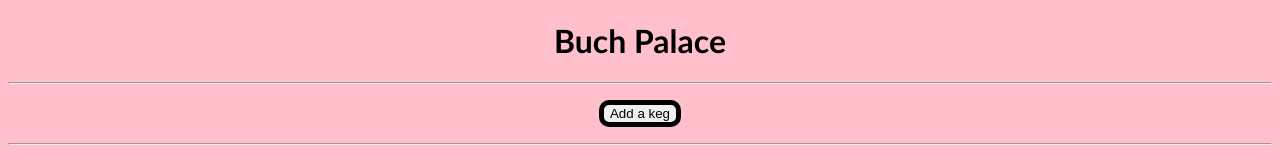
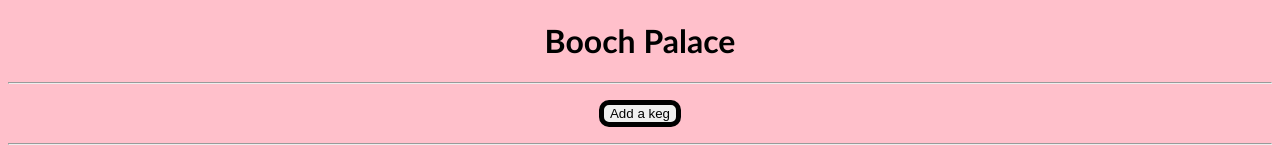
Before and after one commit to fractalscape13/Tap-Room, a React (Create React App) app: page / in a window 1280 px wide. Shown: the top 160 px of the page. Built offline with nearby package versions, Linux system fonts and the light colour scheme.

Commit message:
change h1 tag

```diff
--- a/src/components/Header.js
+++ b/src/components/Header.js
@@ -2,7 +2,7 @@ import React from 'react';
 
 function Header() {
   return (
-    <h1>Buch Palace</h1>
+    <h1>Booch Palace</h1>
   );
 }
 
```
